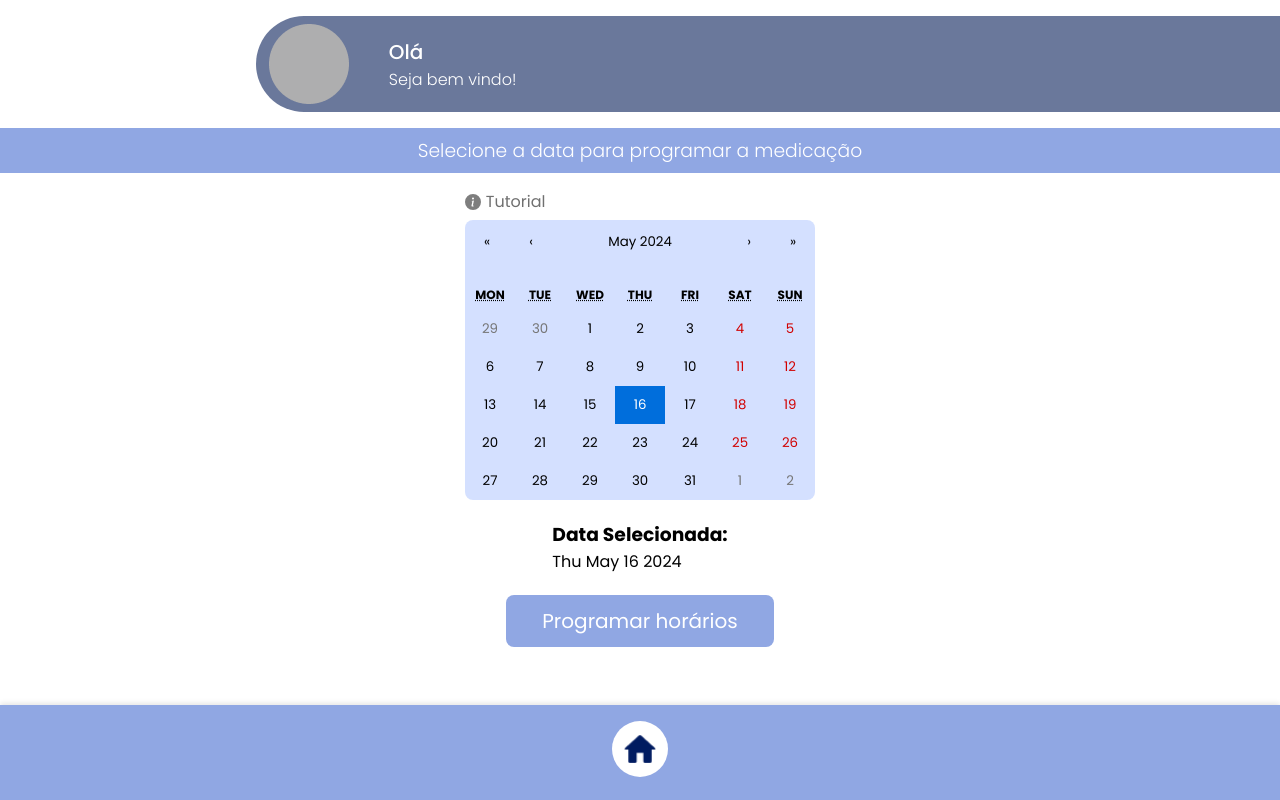
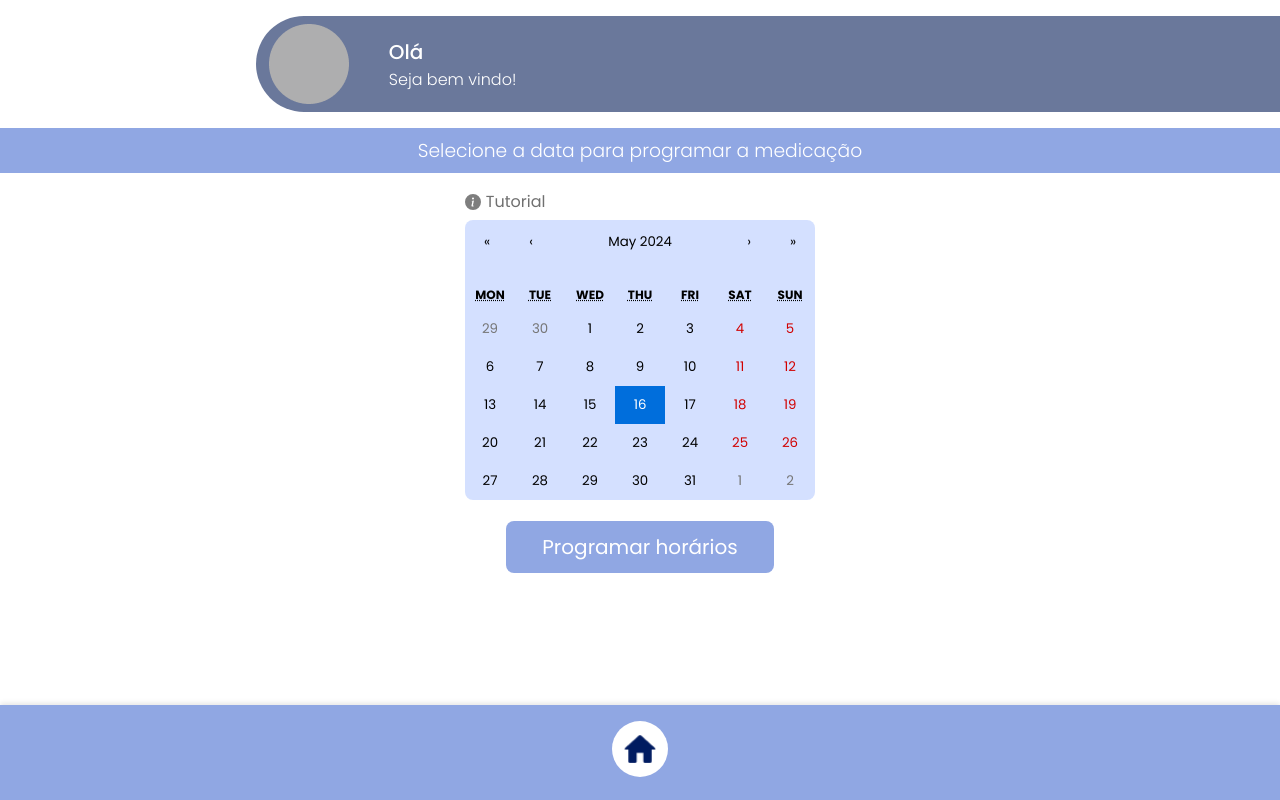
Before and after one commit to Renan-Vizoto/UPX-5-Domotica, a React (Create React App) app: page /home in a window 1280 px wide. Built offline with nearby package versions, Linux system fonts and the light colour scheme.

Commit message:
teste ajuste de tela

```diff
--- a/src/components/Calendario/index.tsx
+++ b/src/components/Calendario/index.tsx
@@ -25,10 +25,6 @@ function Calendario() {
                 value={date}
                 className={style.calendario}
             />
-            <div className={style.selectedDate}>
-                <h3>Data Selecionada:</h3>
-                <p>{date ? date.toDateString() : 'Nenhuma data selecionada'}</p>
-            </div>
         </div>
     );
 }
```
